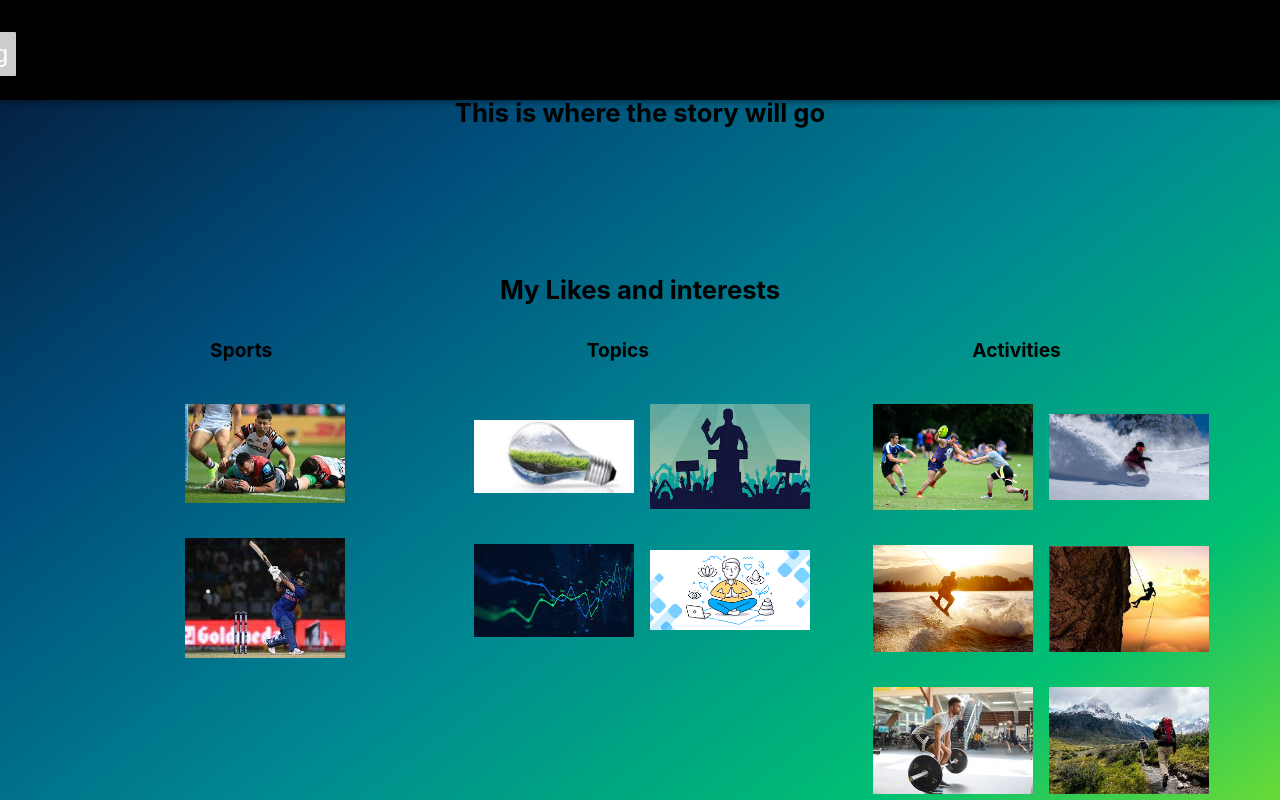
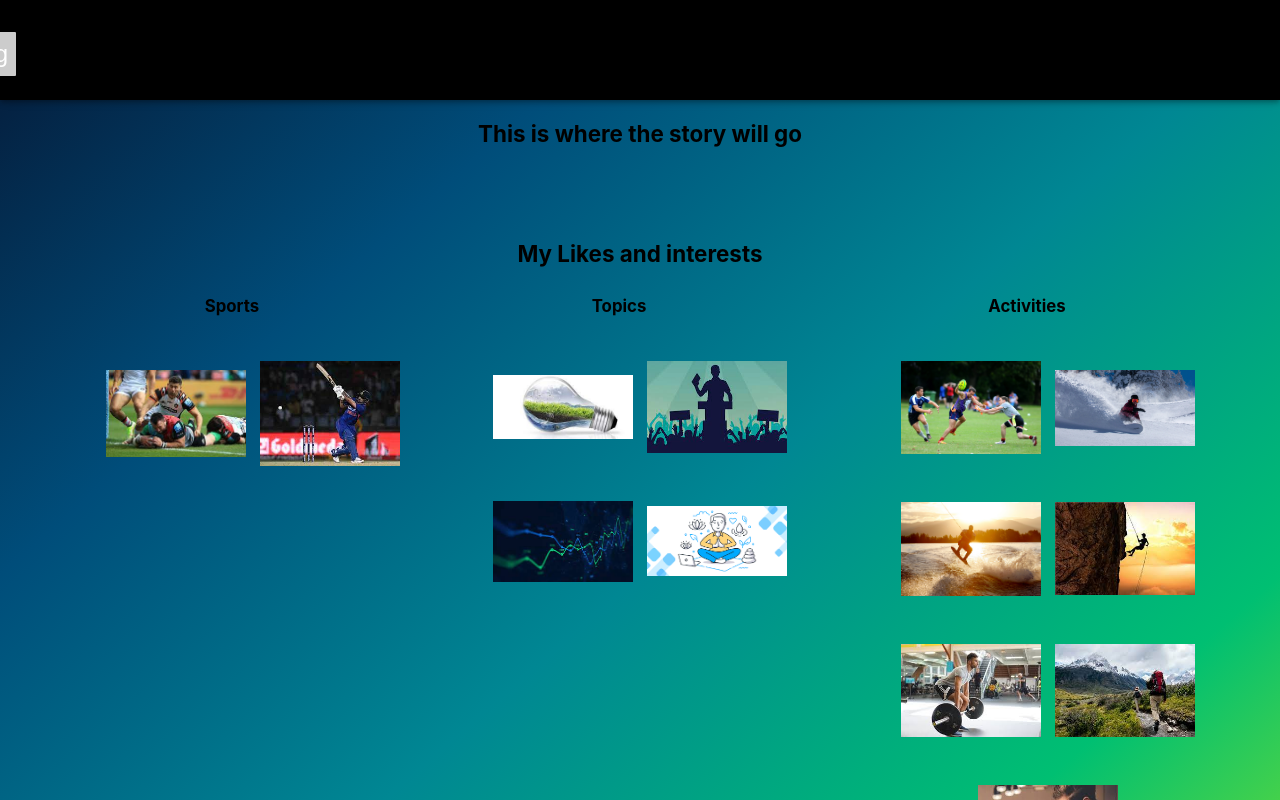
Before and after one commit to EenMac/Personal-portfolio.io, a React (Create React App) app: page /about in a window 1280 px wide. Shown: the top 800 px of the page. Built offline with nearby package versions, Linux system fonts and the light colour scheme.

Commit message:
Text position changed from absolute to relative to change text rendering

```diff
--- a/src/css/About.css
+++ b/src/css/About.css
@@ -1,11 +1,11 @@
 #about-container{
     background-image: linear-gradient(to right bottom, #051937, #004d7a, #008793, #00bf72, #a8eb12);
-    height: 150vh;
-    zoom: 80%;
+    height: 200vh;
+    zoom: 70%;
 }
 #story-section{
     list-style-type: none;
-    transform: translateY(100px);
+    transform: translateY(150px);
     height: 200px;
     margin-top: 10px;
 }
@@ -21,7 +21,7 @@
     width: 90%;
 }
 #interests-list > div{
-    /* justify-content: space-between; */
+    justify-content: space-between;
     gap: 200px;
 }
 #img-container{
@@ -59,7 +59,7 @@
 #text{
     color: rgb(0, 0, 0);
     font-size: 20px;
-    position: absolute;
+    position: relative;
     top: 50%;
     left: 50%;
     -webkit-transform: translate(-50%, -50%);
```
